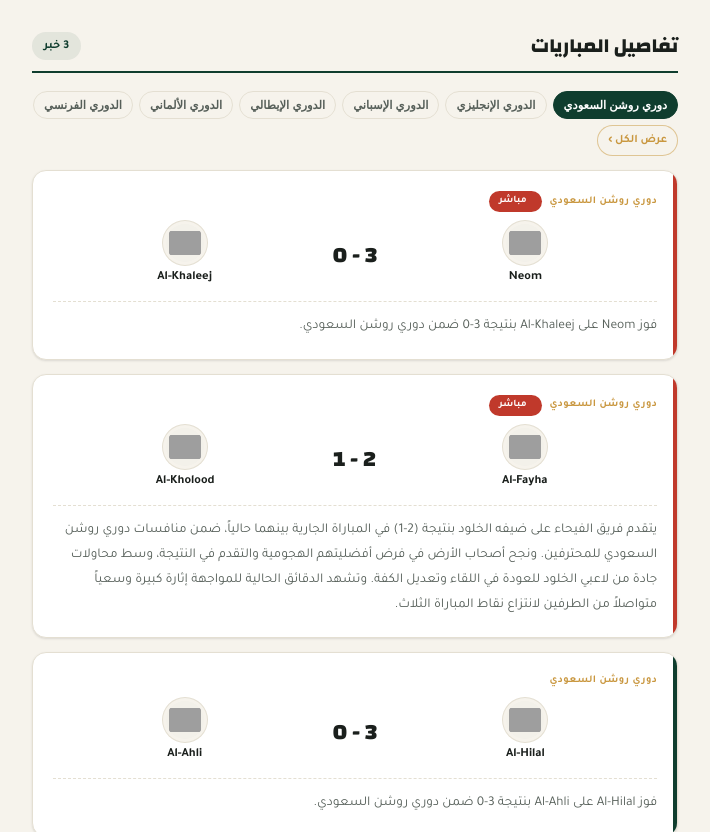
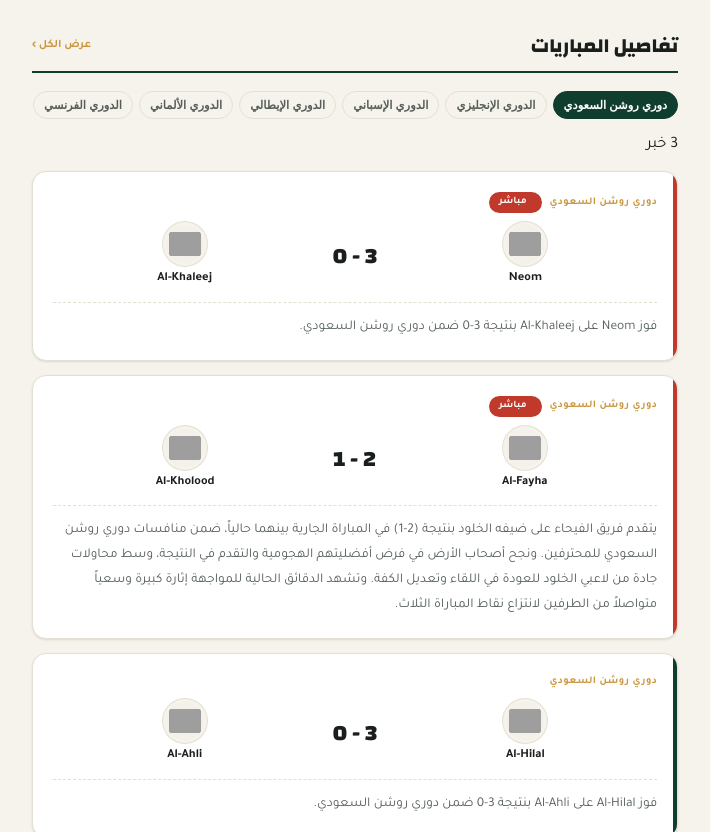
Before and after one commit to Nas-187/kooora-agent, a plain HTML site: page index.html in a window 1280 px wide. Shown: the part 1440-2272 px from the top of the page, without its empty margins (551-1261 px from the left). Drawn offline with Linux system fonts and the light colour scheme; grey boxes are pictures that could not be loaded.

Commit message:
تبديل مكان "عرض الكل" و"عدد الأخبار" بقسم تفاصيل المباريات
عرض الكل صار بجانب عنوان القسم، وعدد الأخبار صار تحت تبويبات الدوريات.

```diff
--- a/index.html
+++ b/index.html
@@ -487,9 +487,10 @@
     <section>
       <div class="section-head">
         <h2>تفاصيل المباريات</h2>
-        <span class="league-badge" id="feed-count">0 خبر</span>
+        <a class="see-all-link" href="results.html">عرض الكل ›</a>
       </div>
       <div class="league-tabs" id="feed-league-tabs"></div>
+      <div style="margin-bottom:14px"><span class="league-badge" id="feed-count">0 خبر</span></div>
       <div id="news-feed"></div>
     </section>
   </div>
@@ -1024,7 +1025,7 @@
   wrap.innerHTML = LEAGUE_ORDER.map(id => `
     <button type="button" class="league-tab ${activeFeedLeague === id ? 'active' : ''}" data-league="${id}">
       ${MATCH_TARGET_LEAGUES[id]}
-    </button>`).join('') + `<a class="league-tab view-all" href="results.html">عرض الكل ›</a>`;
+    </button>`).join('');
 
   wrap.querySelectorAll('.league-tab[data-league]').forEach(btn => {
     btn.addEventListener('click', () => {
```
